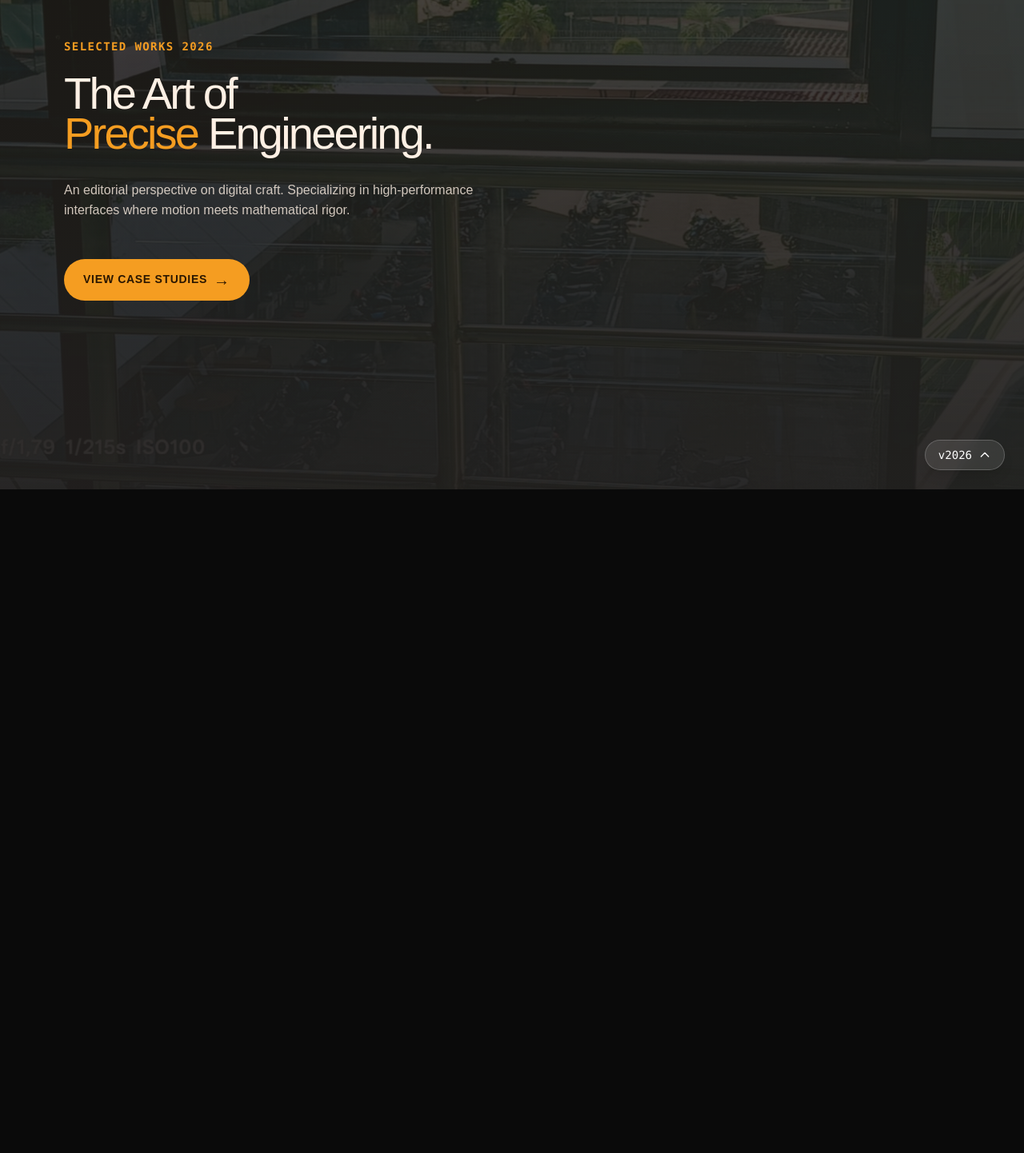
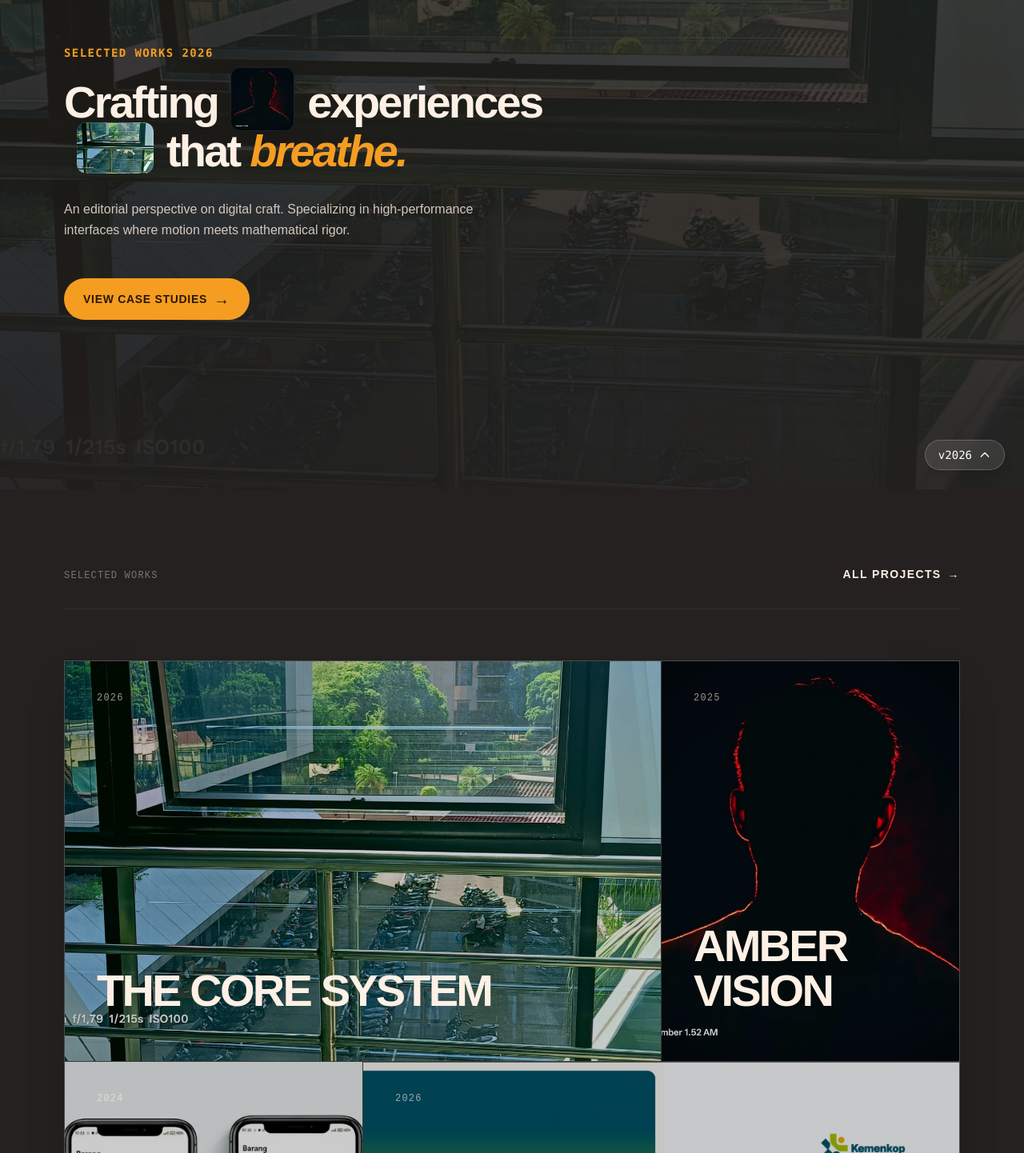
Before and after one commit to akbrdhia/AkbarD_Porto, a React (Vite) app: page /2026 in a window 1280 px wide. Shown: the part 188-1630 px from the top of the page at 80% size. Before the commit the page ends 800 px from the top, so only its background shows below. Built offline with nearby package versions, Linux system fonts and the light colour scheme.

Commit message:
feat(2026): implement asymmetrical bleed-grid gallery showcase

```diff
--- a/src/2026/Portfolio2026.jsx
+++ b/src/2026/Portfolio2026.jsx
@@ -4,12 +4,14 @@ import './theme/typography.css';
 import MainLayout from './layout/MainLayout';
 import Navbar from './layout/Navbar';
 import Hero from './features/hero/Hero';
+import GalleryGrid from './features/gallery/GalleryGrid';
 
 const Portfolio2026 = () => {
   return (
     <MainLayout>
       <Navbar />
       <Hero />
+      <GalleryGrid />
     </MainLayout>
   );
 };
--- /dev/null
+++ b/src/2026/features/gallery/GalleryGrid.jsx
@@ -0,0 +1,73 @@
+import React from 'react';
+import ProjectCard from './ProjectCard';
+
+const projects = [
+  {
+    id: 1,
+    title: 'THE CORE SYSTEM',
+    category: 'Digital Ecosystem',
+    year: '2026',
+    image: '/setup.jpg',
+    colSpan: 8
+  },
+  {
+    id: 2,
+    title: 'AMBER VISION',
+    category: 'Product Design',
+    year: '2025',
+    image: '/about-portrait.jpg',
+    colSpan: 4
+  },
+  {
+    id: 3,
+    title: 'RESONANCE',
+    category: 'Audio Visual',
+    year: '2024',
+    image: '/Manager_usahav2.png',
+    colSpan: 4
+  },
+  {
+    id: 4,
+    title: 'CHROME STATIC',
+    category: 'Web Experience',
+    year: '2026',
+    image: '/Sako-login.png',
+    colSpan: 8
+  }
+];
+
+const GalleryGrid = () => {
+  return (
+    <section id="gallery" className="bg-p26-bg-deep py-24 px-6 md:px-20 min-h-screen relative z-10 snap-start">
+      {/* Section Header Pattern: Label left + CTA right */}
+      <div className="flex justify-between items-baseline mb-16 border-b border-white/5 pb-8">
+        <span className="p26-label-mono text-p26-on-surface/40 uppercase tracking-widest">
+          Selected Works
+        </span>
+        <button className="p26-body-md text-p26-on-surface hover:text-p26-primary-container transition-all flex items-center gap-2 group uppercase tracking-widest font-bold">
+          All Projects <span className="group-hover:translate-x-2 transition-transform">→</span>
+        </button>
+      </div>
+
+      {/* Asymmetrical Bleed Grid */}
+      <div className="grid grid-cols-1 md:grid-cols-12 gap-[1px] bg-white/10 border border-white/10 overflow-hidden shadow-2xl">
+        {projects.map((project) => (
+          <ProjectCard
+            key={project.id}
+            project={project}
+            colSpan={project.colSpan}
+          />
+        ))}
+      </div>
+
+      {/* Background bleed technique - showing grid gaps via container bg */}
+      <style dangerouslySetInnerHTML={{ __html: `
+        .grid > * {
+          background-color: var(--color-p26-bg-deep);
+        }
+      `}} />
+    </section>
+  );
+};
+
+export default GalleryGrid;
--- /dev/null
+++ b/src/2026/features/gallery/ProjectCard.jsx
@@ -0,0 +1,58 @@
+import React from 'react';
+import { motion } from 'framer-motion';
+
+const ProjectCard = ({ project, colSpan = 4 }) => {
+  const colSpanClass = {
+    8: 'md:col-span-8',
+    4: 'md:col-span-4',
+    12: 'md:col-span-12',
+  }[colSpan];
+
+  return (
+    <motion.div
+      className={`relative h-[400px] md:h-[500px] overflow-hidden group ${colSpanClass} bg-p26-bg-deep`}
+      initial={{ opacity: 0, y: 20 }}
+      whileInView={{ opacity: 1, y: 0 }}
+      viewport={{ once: true, margin: "-100px" }}
+      transition={{ duration: 0.8, ease: [0.2, 0.0, 0, 1.0] }}
+    >
+      <motion.div className="absolute inset-0 w-full h-full">
+        <img
+          src={project.image}
+          alt={project.title}
+          className="w-full h-full object-cover transition-transform duration-700 ease-p26-standard group-hover:scale-105"
+        />
+        <div className="absolute inset-0 bg-black/20 group-hover:bg-black/40 transition-colors duration-500" />
+      </motion.div>
+
+      {/* Editorial Overlay */}
+      <div className="absolute inset-0 p-6 md:p-10 flex flex-col justify-between z-10">
+        <div className="flex justify-between items-start">
+          <span className="p26-label-mono text-p26-on-surface/60">
+            {project.year}
+          </span>
+          <span className="p26-label-mono text-p26-on-surface/60 opacity-0 group-hover:opacity-100 transition-opacity">
+            {project.category}
+          </span>
+        </div>
+
+        <div className="overflow-hidden">
+          <motion.div
+            initial={{ y: 40, opacity: 0 }}
+            whileInView={{ y: 0, opacity: 1 }}
+            transition={{ delay: 0.2, duration: 0.6 }}
+          >
+            <h3 className="p26-display-lg text-p26-on-surface leading-none mb-2">
+              {project.title}
+            </h3>
+            <p className="p26-label-mono text-p26-primary-container opacity-0 group-hover:opacity-100 transition-opacity duration-500 transform translate-y-4 group-hover:translate-y-0">
+              Explore Project →
+            </p>
+          </motion.div>
+        </div>
+      </div>
+    </motion.div>
+  );
+};
+
+export default ProjectCard;
--- a/src/2026/features/hero/Hero.jsx
+++ b/src/2026/features/hero/Hero.jsx
@@ -6,7 +6,7 @@ const Hero = () => {
   const y = useTransform(scrollY, [0, 500], [0, 150]);
 
   return (
-    <section className="relative min-h-screen flex flex-col justify-center px-6 md:px-20 py-32 overflow-hidden bg-p26-surface text-p26-on-surface">
+    <section className="relative min-h-screen flex flex-col justify-center px-6 md:px-20 py-32 overflow-hidden bg-p26-surface text-p26-on-surface snap-start">
       {/* Background layer with parallax effect */}
       <div className="absolute inset-0 overflow-hidden pointer-events-none">
         <motion.div
@@ -20,14 +20,28 @@ const Hero = () => {
         initial={{ opacity: 0, y: 20 }}
         animate={{ opacity: 1, y: 0 }}
         transition={{ duration: 0.6, ease: [0.2, 0.0, 0, 1.0] }}
-        className="relative z-10 max-w-4xl"
+        className="relative z-10 max-w-4xl mt-8"
       >
         <span className="text-p26-primary-container font-mono text-sm tracking-widest uppercase mb-6 block font-semibold">
           Selected Works 2026
         </span>
         <h1 className="p26-display-lg mb-8 leading-[0.9]">
-          The Art of <br />
-          <span className="text-p26-primary-container">Precise</span> Engineering.
+          Crafting
+          <motion.span
+            initial={{ scale: 0, opacity: 0, rotate: -5 }}
+            animate={{ scale: 1, opacity: 1, rotate: 0 }}
+            transition={{ delay: 0.4, duration: 0.8, ease: [0.2, 0.0, 0, 1.0] }}
+            className="inline-block w-12 h-12 md:w-20 md:h-20 mx-3 md:mx-4 bg-[url('/about-portrait.jpg')] bg-cover bg-center rounded-xl border border-white/10 align-middle -mt-2 md:-mt-4 shadow-2xl overflow-hidden"
+          />
+          experiences
+          <br />
+          <motion.span
+            initial={{ scale: 0, opacity: 0, rotate: 5 }}
+            animate={{ scale: 1, opacity: 1, rotate: 0 }}
+            transition={{ delay: 0.6, duration: 0.8, ease: [0.2, 0.0, 0, 1.0] }}
+            className="inline-block w-12 h-12 md:w-24 md:h-16 mx-3 md:mx-4 bg-[url('/setup.jpg')] bg-cover bg-center rounded-xl border border-white/10 align-middle -mt-2 md:-mt-4 shadow-2xl overflow-hidden"
+          />
+          that <span className="text-p26-primary-container italic">breathe.</span>
         </h1>
         <p className="p26-body-lg text-p26-on-surface/80 max-w-xl mb-12">
           An editorial perspective on digital craft. Specializing in high-performance
--- a/src/2026/theme/typography.css
+++ b/src/2026/theme/typography.css
@@ -5,10 +5,31 @@
     line-height: 1.1;
     font-family: 'Archivo Narrow', sans-serif;
     font-stretch: condensed;
+    font-weight: 900;
+  }
+  .p26-headline-md {
+    font-size: clamp(1.5rem, 3vw + 0.5rem, 2.25rem);
+    letter-spacing: -0.03em;
+    line-height: 1.2;
+    font-family: 'Archivo Narrow', sans-serif;
+    font-weight: 700;
+  }
+  .p26-label-mono {
+    font-size: 0.75rem;
+    letter-spacing: 0.1em;
+    line-height: 1.0;
+    font-family: 'JetBrains Mono', monospace;
+    font-weight: 500;
+    text-transform: uppercase;
   }
   .p26-body-lg {
     font-size: 1rem;
     line-height: 1.6;
+    font-family: var(--font-body);
+  }
+  .p26-body-md {
+    font-size: 0.875rem;
+    line-height: 1.5;
     font-family: var(--font-body);
   }
 }
```
